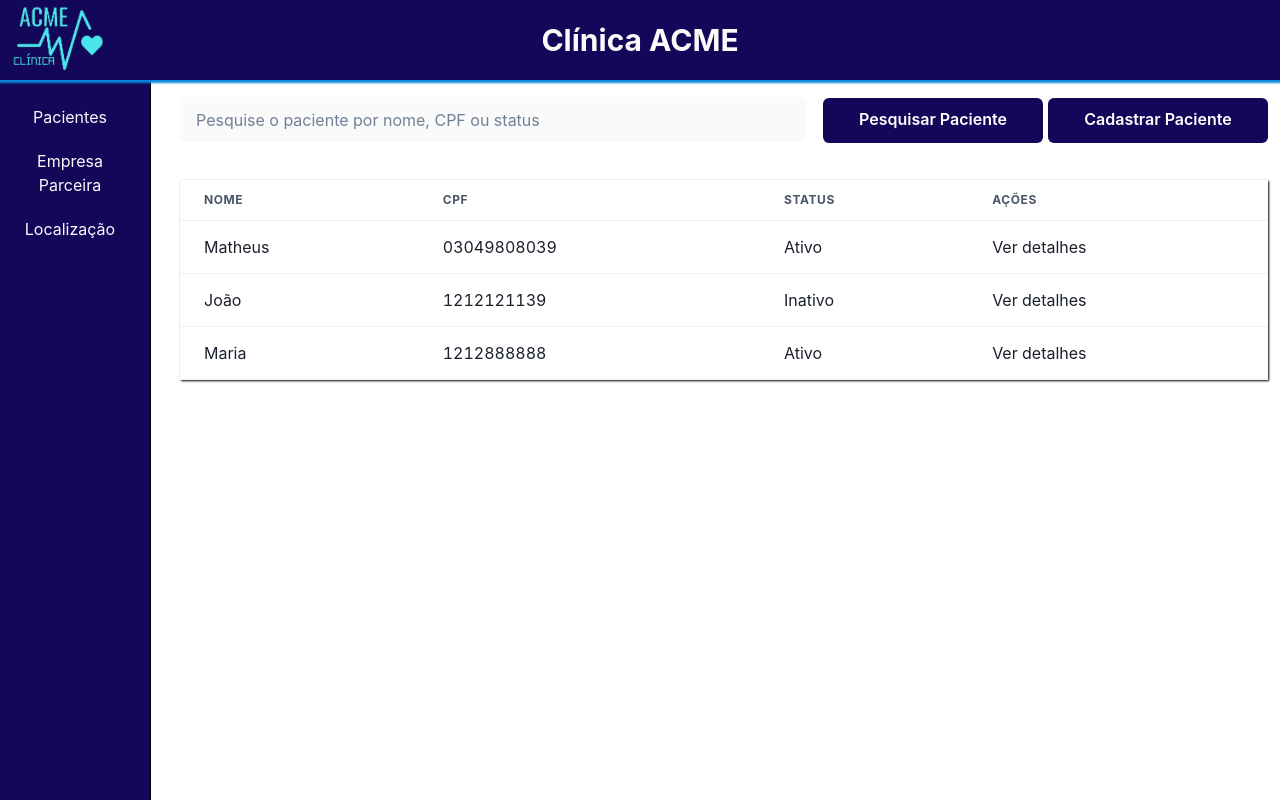
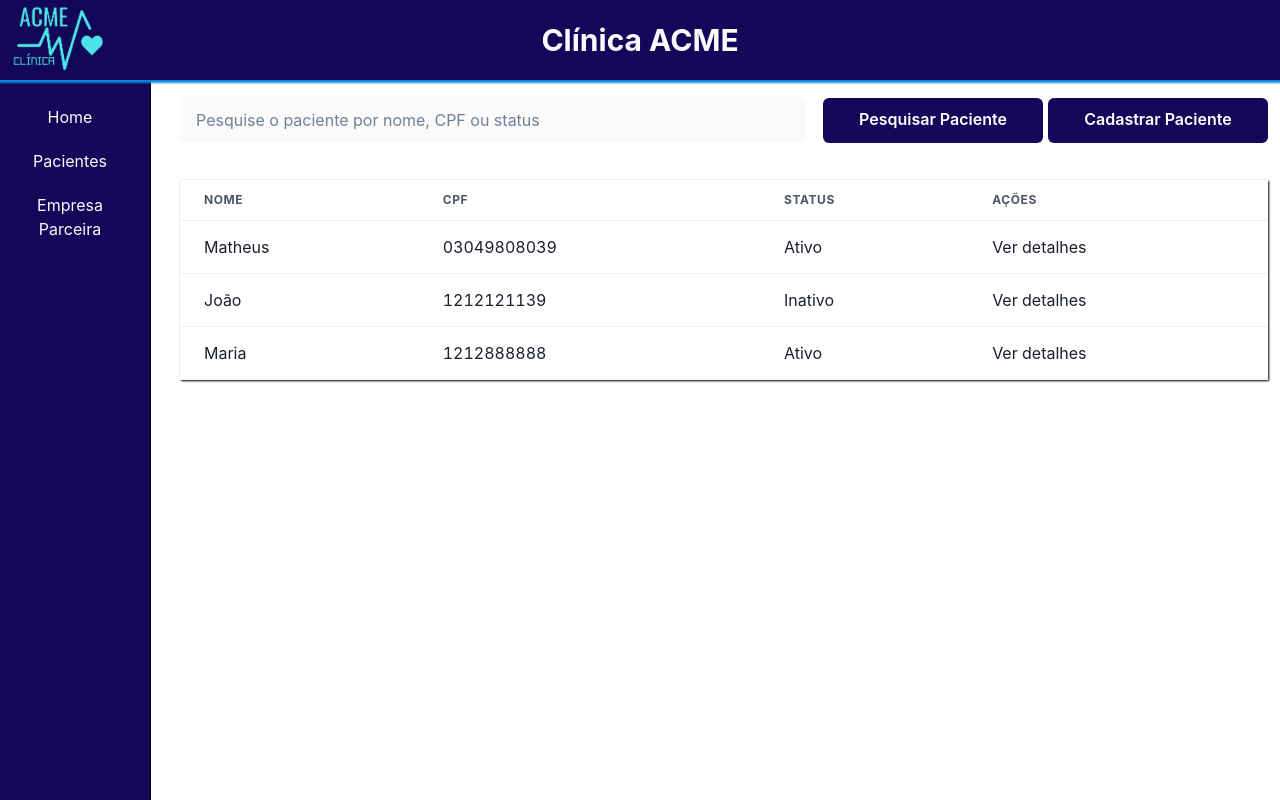
Before and after one commit to Mathluiz23/clinica-ACME, a React (Create React App) app: page / in a window 1280 px wide. Built offline with nearby package versions, Linux system fonts and the light colour scheme.

Commit message:
:sparkles: feat: Implementando redirecionamento para o site da interprocess via link

```diff
--- a/src/components/sideBar/SideBar.jsx
+++ b/src/components/sideBar/SideBar.jsx
@@ -7,13 +7,17 @@ function SideBar() {
 			<nav className="side-bar">
 				<ul className="nav-links">
 					<a className="nav-item" href="/">
+						<li>Home</li>
+					</a>
+					<a className="nav-item" href="/">
 						<li>Pacientes</li>
 					</a>
-					<a className="nav-item" href="/">
+					<a
+						className="nav-item"
+						href="https://www.interprocess.com.br/"
+						target="blank"
+					>
 						<li>Empresa Parceira</li>
-					</a>
-					<a className="nav-item" href="/">
-						<li>Localização</li>
 					</a>
 				</ul>
 			</nav>
```
